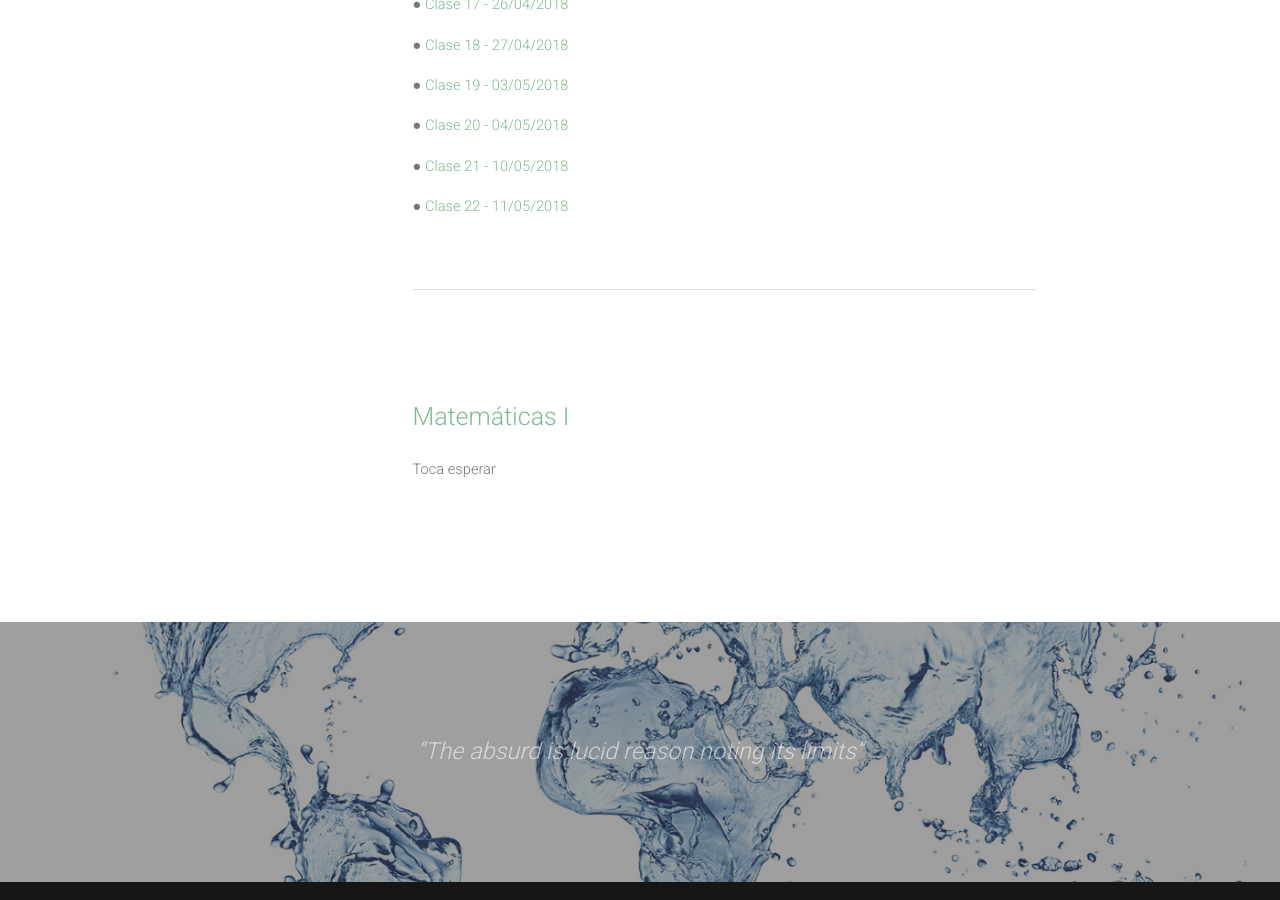
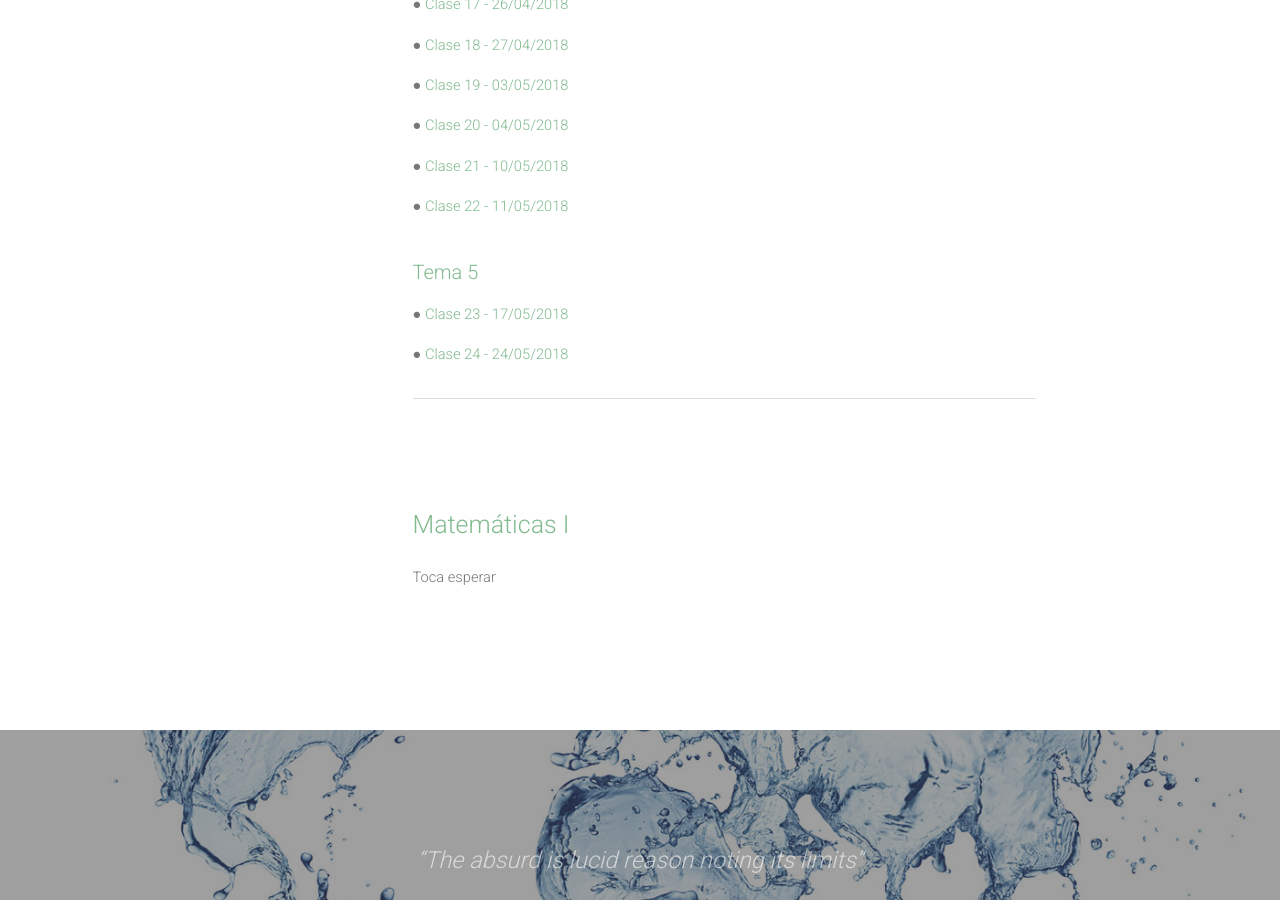
Before and after one commit to mpajovin/mpajovin.github.io, a Jekyll site: the page built from clases.html, in a window 1280 px wide and 900 px high, scrolled down 1603 px. Built offline with Jekyll 4.4.1, drawn with Linux system fonts in a browser that asks for light colours; nearby versions of some CDN libraries.

Commit message:
última semana

```diff
--- a/clases.html
+++ b/clases.html
@@ -59,6 +59,11 @@ layout: default
 						<p> &#9679; <a href="MatesII/C21D10518.pdf">Clase 21 - 10/05/2018</a></p>
 						<p> &#9679; <a href="MatesII/C22D11518.pdf">Clase 22 - 11/05/2018</a></p>
 						<br>
+						<a href="" target="_blank" style="font-size:20px">Tema 5</a>
+						<br>
+						<p> </p>
+						<p> &#9679; <a href="MatesII/C23D17518.pdf">Clase 23 - 17/05/2018</a></p>
+						<p> &#9679; <a href="MatesII/C24D24518.pdf">Clase 24 - 24/05/2018</a></p>
 					</ul>
 				</section>
 				<hr  class="line" style='margin-top:-1em'>
```
Also changed, not shown: 2 other files.
